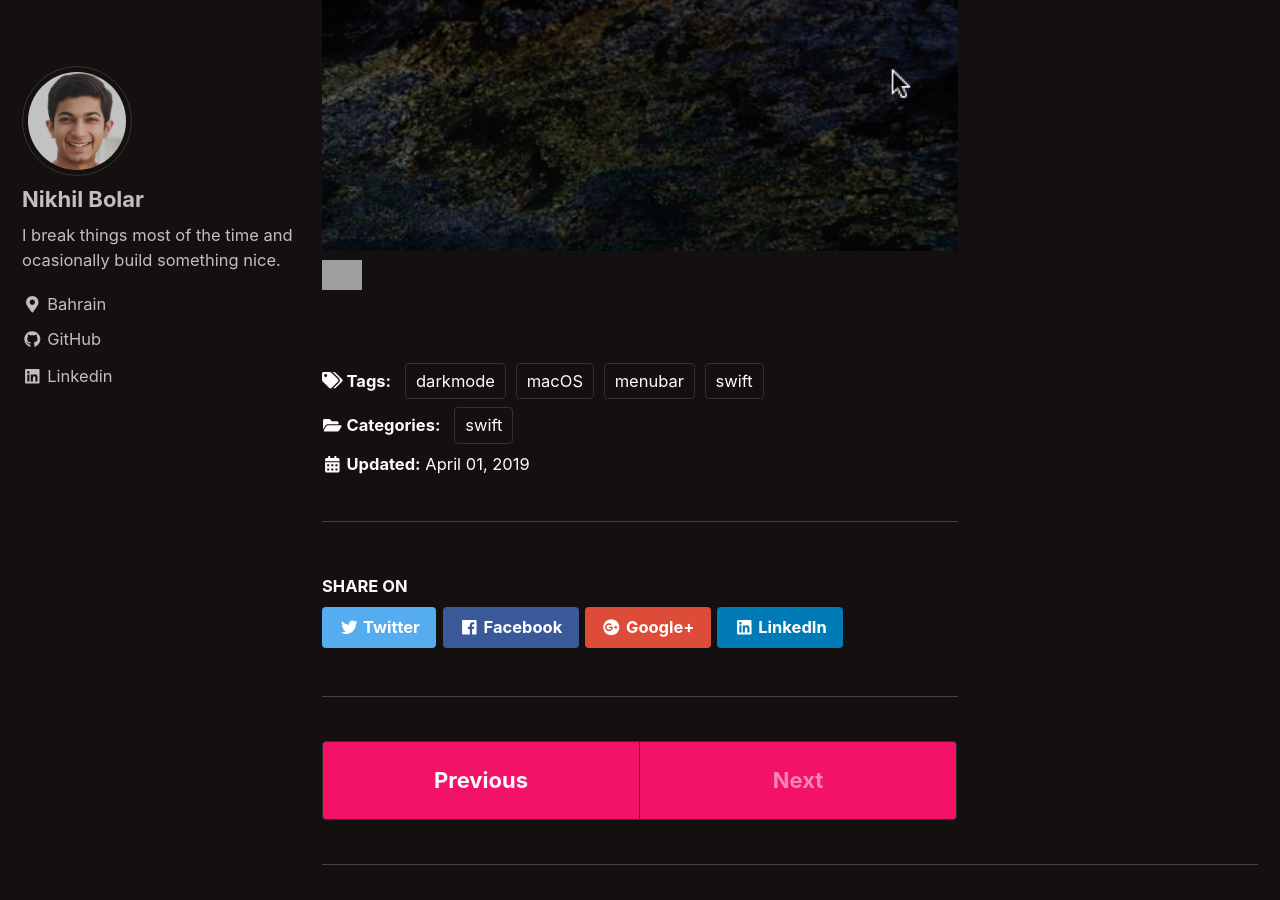
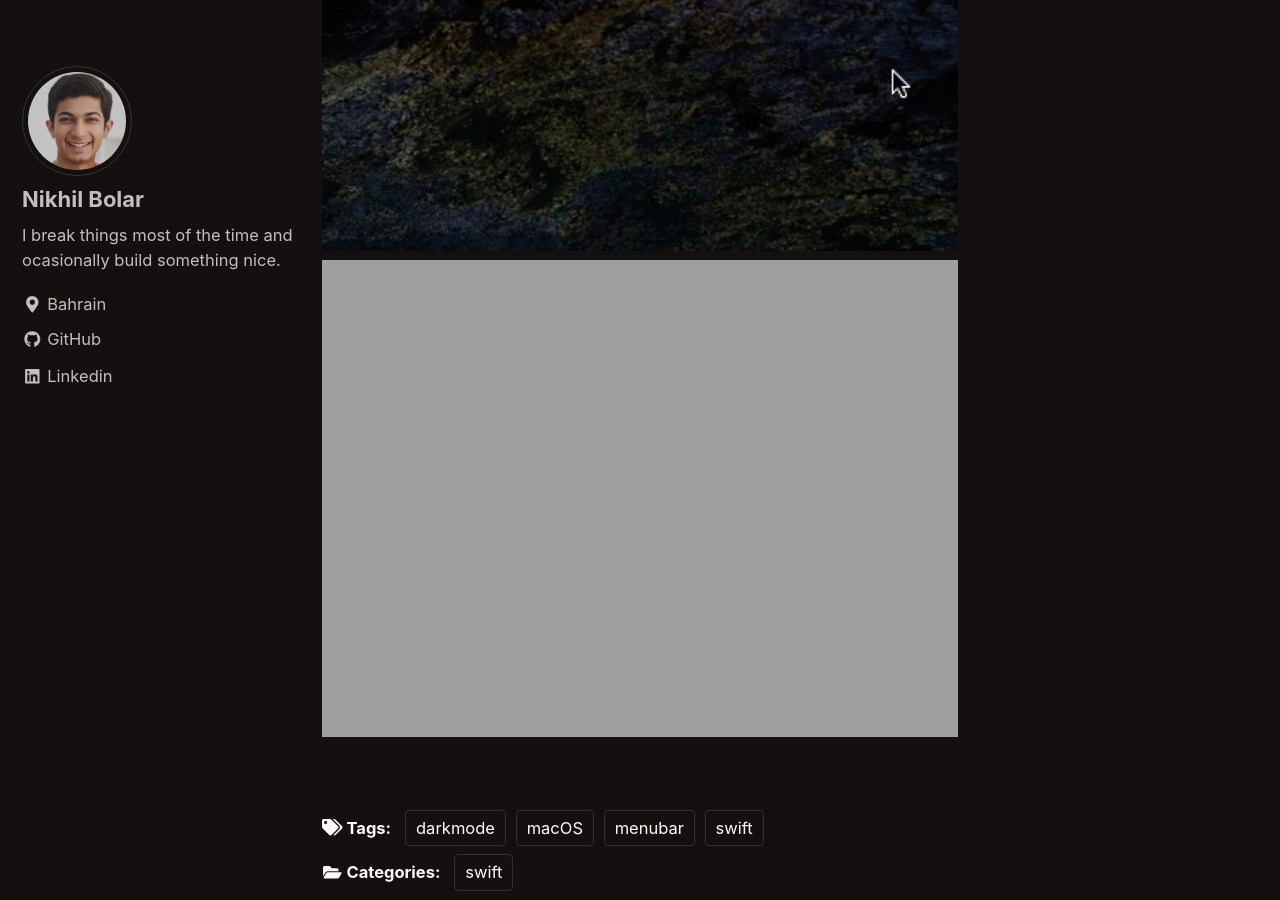
Before and after one commit to nbolar/nbolar.github.io, a Jekyll site: the page built from _posts/2019-04-01-darko.md, in a window 1280 px wide and 900 px high, scrolled down 1076 px. Built offline with Jekyll 4.4.1, drawn with Linux system fonts in a browser that asks for light colours; cached includes are drawn as plain includes.

Commit message:
Update 2019-04-01-darko.md

```diff
--- a/_posts/2019-04-01-darko.md
+++ b/_posts/2019-04-01-darko.md
@@ -16,4 +16,4 @@
 
 <div style="width:image width px; font-size:80%; text-align:center;"><img src="{{ site.url }}{{ site.baseurl }}/images/darko_screenshot.png" alt="Darko" width="width" height="height" style="padding-bottom:0.5em;" /></div>
 
-<img src="{{ site.url }}{{ site.baseurl }}/images/darko_gif.mov" alt="Darko" width="40" height="40" style="padding-bottom:0.5em;" />
+<img src="{{ site.url }}{{ site.baseurl }}/images/darko_gif.mov" alt="Darko" width="758" height="480" style="padding-bottom:0.5em;" />
```
